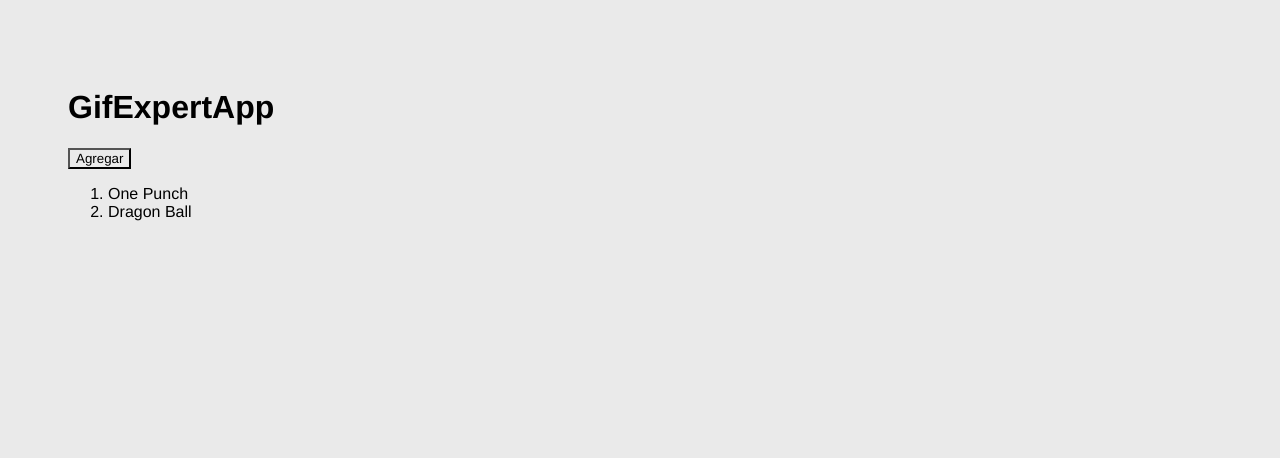
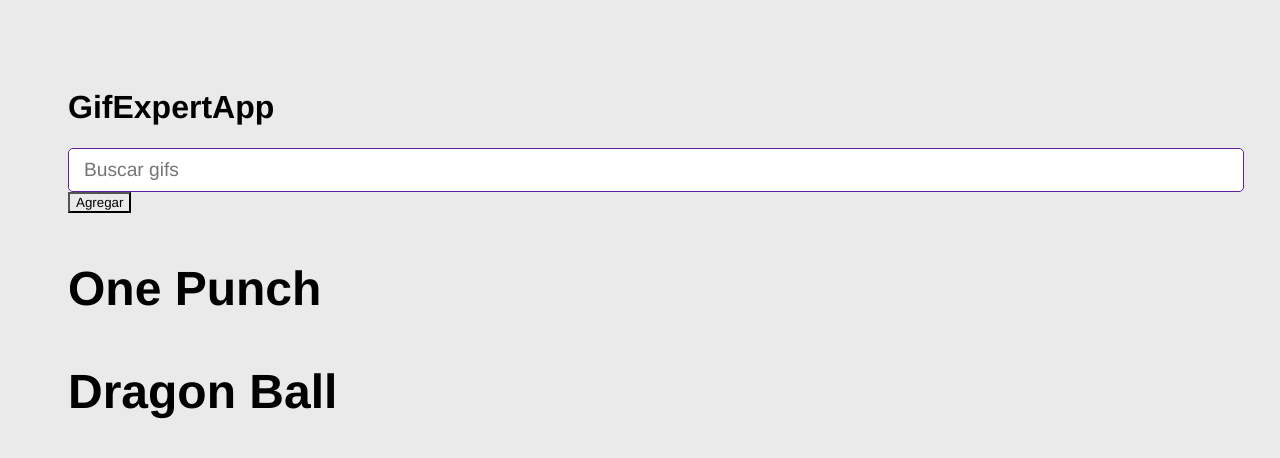
Before and after one commit to SaulRuizNegrete/04-gif-expert-app, a React (Vite) app: page / in a window 1280 px wide. Shown: the top 458 px of the page. Built offline with nearby package versions, Linux system fonts and the light colour scheme.

Commit message:
Introduccion a los componentes

```diff
--- a/src/GifExpertApp.tsx
+++ b/src/GifExpertApp.tsx
@@ -1,12 +1,17 @@
 import { useState } from 'react'
+import { AddCategory } from './components/AddCategory'
+import { GifGrid } from './components/GifGrid'
 
 export const GifExpertApp = () => {
 
     const [categories, setCategories] = useState(['One Punch', 'Dragon Ball'])
 
-    const onAddCategory = () => {
+    const onAddCategory = (newCategory: any) => {
+
+        if (categories.includes(newCategory)) return
+
         //setCategories([...categories, 'Valorant'])
-        setCategories( cat => [...cat, 'Valorant'])
+        setCategories(cat => [...cat, newCategory])
     }
 
     return (
@@ -15,20 +20,21 @@
             <h1>GifExpertApp</h1>
 
             {/**Input */}
+            <AddCategory
+                //setCategories={ setCategories }
+                onNewCategory={(value: any) => onAddCategory(value)}
+            />
 
             {/**Listado de Gif */}
-        <button onClick={ onAddCategory }>Agregar</button>
+            <button onClick={onAddCategory}>Agregar</button>
 
-        <ol>
             {
-                categories.map( category => {
-                    return <li key={ category }>{ category }</li>
-                })
+                categories.map(category => (
+                    <GifGrid
+                        key={category}
+                        category={category} />
+                ))
             }
-        </ol>
-
-        {/**Gif Item */}
-
         </>
     )
 }
--- /dev/null
+++ b/src/components/AddCategory.tsx
@@ -0,0 +1,29 @@
+import { useState } from 'react'
+
+export const AddCategory = ({ onNewCategory }: any) => {
+
+    const [inputValue, setInputValue] = useState('')
+
+    const onInputChange = ({ target }: any) => {
+        setInputValue( target.value )
+    }
+
+    const onSubmit = ( event: any ) => {
+        event?.preventDefault()
+        if( inputValue.trim().length <= 1) return
+        //setCategories( (categories: any) => [...categories, inputValue])
+        onNewCategory( inputValue.trim() )
+        setInputValue('')
+    }
+
+    return (
+        <form onSubmit={ (event) => onSubmit(event) }>
+            <input
+                type="text"
+                placeholder="Buscar gifs"
+                value={ inputValue }
+                onChange={ (event) => onInputChange(event) }
+            ></input>
+        </form>
+    )
+}
--- /dev/null
+++ b/src/components/GifGrid.tsx
@@ -0,0 +1,9 @@
+
+
+export const GifGrid = ({ category }: any) => {
+    return (
+        <>
+            <h3>{ category }</h3>
+        </>
+    )
+}
```
Lines whose indentation alone changed are shown as unchanged.
